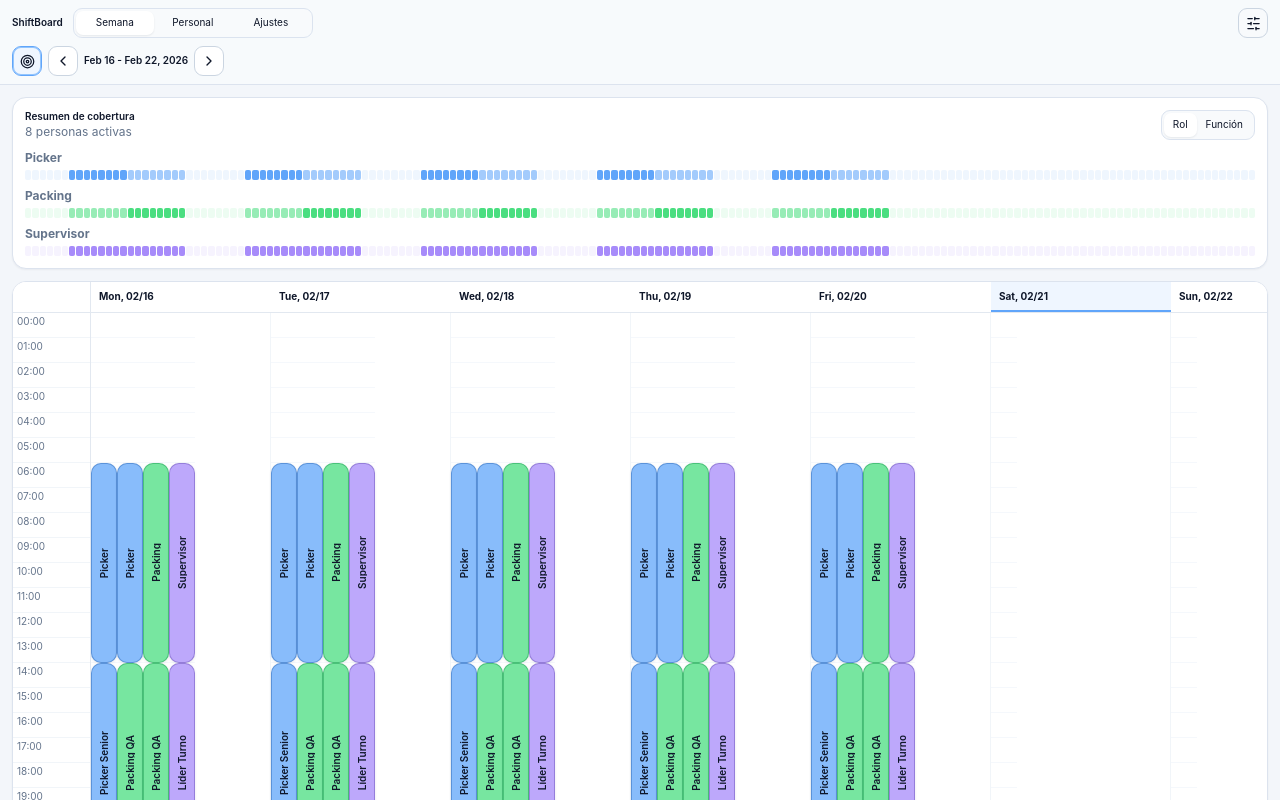
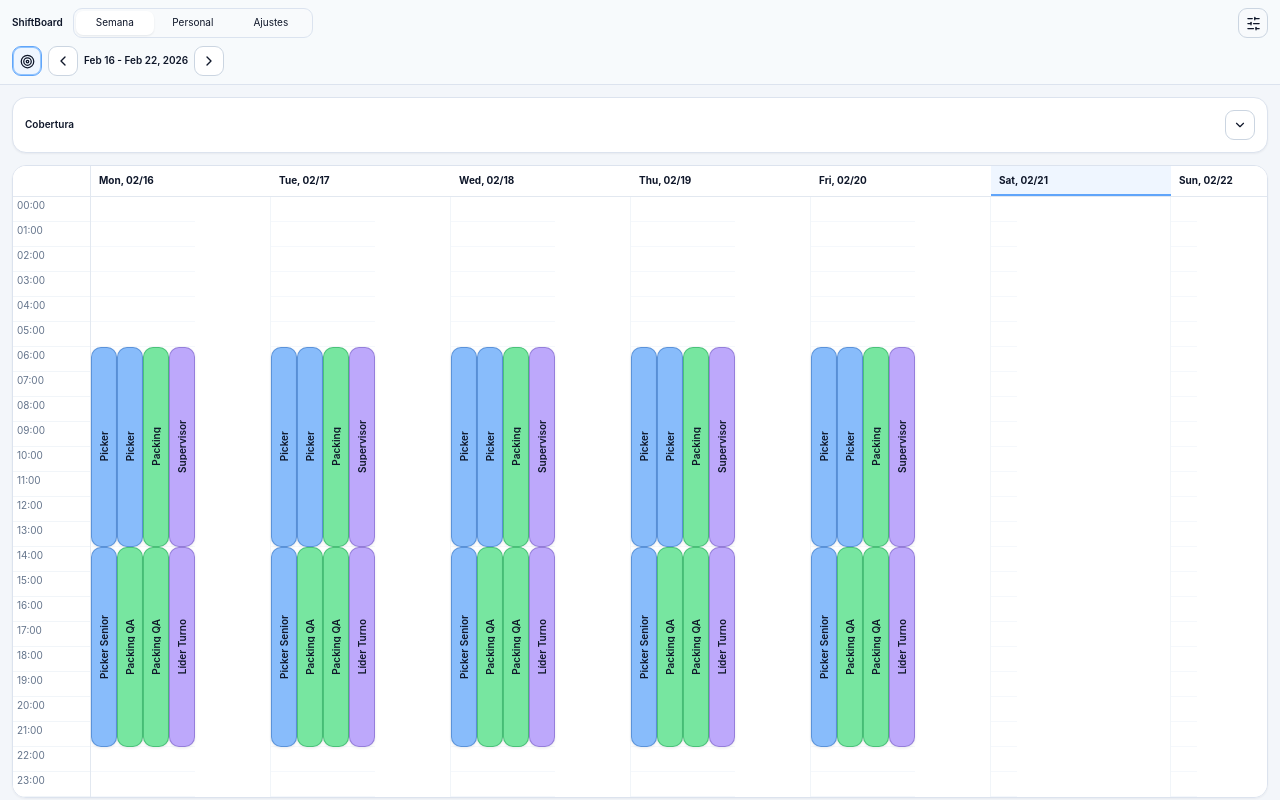
Before and after one commit to cabp393/chrono-ops, a React (Vite) app: page / in a window 1280 px wide. Shown: the top 800 px of the page. Built offline with nearby package versions, Linux system fonts and the light colour scheme.

Commit message:
Refactor semana cobertura por función y ajustar scroll del calendario

```diff
--- a/src/App.tsx
+++ b/src/App.tsx
@@ -120,6 +120,15 @@ function App() {
     || !!appliedState.timeRangeStart
     || !!appliedState.timeRangeEnd;
 
+  const toggleFunctionFilter = (functionId: string) => {
+    const nextFunctionIds = appliedState.functionIds.includes(functionId)
+      ? appliedState.functionIds.filter((id) => id !== functionId)
+      : [...appliedState.functionIds, functionId];
+    const nextState = { ...appliedState, functionIds: nextFunctionIds };
+    setAppliedState(nextState);
+    saveViewStatePreference(nextState);
+  };
+
   return (
     <div className="app-shell">
       <HeaderBar
@@ -135,7 +144,7 @@ function App() {
       />
 
       {view === 'week' ? (
-        <main className="dashboard-layout"><section className="main-column"><CoverageCard roles={state.roles} functions={state.functions} people={state.people} scheduleBlocks={weekScheduleBlocks} weekStart={weekStart} scale={appliedState.timeScale} activePeople={new Set(weekScheduleBlocks.map((b) => b.personId)).size} /><WeekGrid weekStart={weekStart} blocks={weekScheduleBlocks} roles={state.roles} scale={appliedState.timeScale} coverageTotals={Object.fromEntries(coverage.map((day) => [day.dayKey, day.blocks.map((block) => block.total)]))} focusBlock={focusBlock} shiftLabelMode={appliedState.shiftLabelMode} /></section></main>
+        <main className="dashboard-layout"><section className="main-column"><CoverageCard roles={state.roles} functions={state.functions} people={state.people} scheduleBlocks={weekScheduleBlocks} weekStart={weekStart} scale={appliedState.timeScale} selectedFunctionIds={appliedState.functionIds} onToggleFunctionFilter={toggleFunctionFilter} /><WeekGrid weekStart={weekStart} blocks={weekScheduleBlocks} roles={state.roles} scale={appliedState.timeScale} coverageTotals={Object.fromEntries(coverage.map((day) => [day.dayKey, day.blocks.map((block) => block.total)]))} focusBlock={focusBlock} shiftLabelMode={appliedState.shiftLabelMode} /></section></main>
       ) : null}
 
       {view === 'schedules' ? <SchedulesPage
--- a/src/components/CoverageCard.tsx
+++ b/src/components/CoverageCard.tsx
@@ -1,4 +1,4 @@
-import { ChevronLeft, ChevronRight, X } from 'lucide-react';
+import { ChevronDown, ChevronLeft, ChevronRight, ChevronUp, X } from 'lucide-react';
 import { useEffect, useMemo, useState } from 'react';
 import type { Function, Person, Role, ScheduleBlock, TimeScale } from '../types';
 
@@ -14,7 +14,6 @@ type WeekBlock = {
 };
 
 type SelectedHeatbar = {
-  mode: 'rol' | 'funcion';
   keyId: string;
   dayIndex: number;
   startMin: number;
@@ -36,7 +35,8 @@ type Props = {
   scheduleBlocks: ScheduleBlock[];
   weekStart: Date;
   scale: TimeScale;
-  activePeople: number;
+  selectedFunctionIds: string[];
+  onToggleFunctionFilter: (functionId: string) => void;
 };
 
 const MINUTES_IN_DAY = 24 * 60;
@@ -64,8 +64,8 @@ const HeatbarRow = ({ blocks, color, maxValue, valueFromBlock, onSelectBlock }:
   );
 };
 
-export const CoverageCard = ({ roles, functions, people, scheduleBlocks, weekStart, scale, activePeople }: Props) => {
-  const [view, setView] = useState<'role' | 'function'>('role');
+export const CoverageCard = ({ roles, functions, people, scheduleBlocks, weekStart, scale, selectedFunctionIds, onToggleFunctionFilter }: Props) => {
+  const [isCollapsed, setIsCollapsed] = useState(true);
   const [selectedHeatbar, setSelectedHeatbar] = useState<SelectedHeatbar | null>(null);
 
   useEffect(() => {
@@ -146,6 +146,15 @@ export const CoverageCard = ({ roles, functions, people, scheduleBlocks, weekSta
   const peopleById = useMemo(() => new Map(people.map((person) => [person.id, person])), [people]);
   const rolesById = useMemo(() => new Map(roles.map((role) => [role.id, role])), [roles]);
   const functionsById = useMemo(() => new Map(functions.map((fn) => [fn.id, fn])), [functions]);
+  const functionWorkerCount = useMemo(() => {
+    const byFunction = new Map<string, Set<string>>();
+    scheduleBlocks.forEach((block) => {
+      const existing = byFunction.get(block.functionId) ?? new Set<string>();
+      existing.add(block.personId);
+      byFunction.set(block.functionId, existing);
+    });
+    return byFunction;
+  }, [scheduleBlocks]);
 
   const blocksPerDay = MINUTES_IN_DAY / scale;
 
@@ -164,10 +173,7 @@ export const CoverageCard = ({ roles, functions, people, scheduleBlocks, weekSta
     const workersById = new Map<string, { person: Person; functionNames: Set<string> }>();
 
     scheduleBlocks.forEach((block) => {
-      const matchesMode = selectedHeatbar.mode === 'rol'
-        ? block.roleId === selectedHeatbar.keyId
-        : block.functionId === selectedHeatbar.keyId;
-      if (!matchesMode) return;
+      if (block.functionId !== selectedHeatbar.keyId) return;
 
       const start = new Date(block.startISO).getTime();
       const end = new Date(block.endISO).getTime();
@@ -189,10 +195,8 @@ export const CoverageCard = ({ roles, functions, people, scheduleBlocks, weekSta
 
   const selectedLabel = useMemo(() => {
     if (!selectedHeatbar) return '';
-    return selectedHeatbar.mode === 'rol'
-      ? (rolesById.get(selectedHeatbar.keyId)?.nombre ?? '')
-      : (functionsById.get(selectedHeatbar.keyId)?.nombre ?? '');
-  }, [functionsById, rolesById, selectedHeatbar]);
+    return functionsById.get(selectedHeatbar.keyId)?.nombre ?? '';
+  }, [functionsById, selectedHeatbar]);
 
   const selectedLinear = selectedHeatbar ? (selectedHeatbar.dayIndex * blocksPerDay) + (selectedHeatbar.startMin / scale) : -1;
   const maxLinear = (7 * blocksPerDay) - 1;
@@ -223,64 +227,48 @@ export const CoverageCard = ({ roles, functions, people, scheduleBlocks, weekSta
   return (
     <section className="card coverage-card">
       <div className="coverage-head">
-        <div>
-          <h3>Resumen de cobertura</h3>
-          <p>{activePeople} personas activas</p>
-        </div>
-        <div className="segmented">
-          <button className={view === 'role' ? 'active' : ''} onClick={() => setView('role')}>Rol</button>
-          <button className={view === 'function' ? 'active' : ''} onClick={() => setView('function')}>Función</button>
-        </div>
+        <h3>Cobertura</h3>
+        <button
+          type="button"
+          className="icon-btn"
+          onClick={() => setIsCollapsed((current) => !current)}
+          aria-label={isCollapsed ? 'Expandir cobertura' : 'Colapsar cobertura'}
+        >
+          {isCollapsed ? <ChevronDown size={14} /> : <ChevronUp size={14} />}
+        </button>
       </div>
 
-      {view === 'role' ? (
-        <>
-          <div className="coverage-rows">
-            {roles.map((role) => {
-              const rowMax = Math.max(...weekBlocks.map((block) => block.byRole[role.id] || 0), 1);
-              return (
-                <div key={role.id} className="coverage-row">
-                  <p className="coverage-mini-title">{role.nombre}</p>
-                  <HeatbarRow
-                    blocks={weekBlocks}
-                    color={role.color || '#60a5fa'}
-                    maxValue={rowMax}
-                    valueFromBlock={(block) => block.byRole[role.id] || 0}
-                    onSelectBlock={(block) => setSelectedHeatbar({ mode: 'rol', keyId: role.id, dayIndex: block.dayIndex, startMin: block.blockIndex * scale, endMin: (block.blockIndex + 1) * scale })}
-                  />
-                </div>
-              );
-            })}
-          </div>
-        </>
-      ) : (
-        <>
-          <div className="coverage-rows">
+      {!isCollapsed ? <div className="coverage-rows">
         {roles.flatMap((role) => (groupedFunctions[role.id] || []).map((fn) => {
+          if (selectedFunctionIds.length > 0 && !selectedFunctionIds.includes(fn.id)) return null;
           const rowMax = Math.max(...weekBlocks.map((block) => block.byFunction[fn.id] || 0), 1);
+          const isSelected = selectedFunctionIds.includes(fn.id);
           return (
             <div key={fn.id} className="coverage-row">
-                  <p className="coverage-mini-title">{fn.nombre}</p>
+              <div className="coverage-mini-head">
+                <button type="button" className={`coverage-mini-title ${isSelected ? 'active' : ''}`} onClick={() => onToggleFunctionFilter(fn.id)}>
+                  {fn.nombre}
+                </button>
+                <span className="coverage-mini-count">{functionWorkerCount.get(fn.id)?.size ?? 0}</span>
+              </div>
               <HeatbarRow
                 blocks={weekBlocks}
                 color={role.color || '#60a5fa'}
                 maxValue={rowMax}
                 valueFromBlock={(block) => block.byFunction[fn.id] || 0}
-                    onSelectBlock={(block) => setSelectedHeatbar({ mode: 'funcion', keyId: fn.id, dayIndex: block.dayIndex, startMin: block.blockIndex * scale, endMin: (block.blockIndex + 1) * scale })}
+                onSelectBlock={(block) => setSelectedHeatbar({ keyId: fn.id, dayIndex: block.dayIndex, startMin: block.blockIndex * scale, endMin: (block.blockIndex + 1) * scale })}
               />
             </div>
           );
         }))}
-          </div>
-        </>
-      )}
+      </div> : null}
 
       {selectedHeatbar && selectedRange ? <div className="modal-backdrop" role="dialog" aria-modal="true" onClick={() => setSelectedHeatbar(null)}>
         <section className="modal coverage-detail-modal" onClick={(event) => event.stopPropagation()}>
           <div className="coverage-detail-head">
             <div>
               <h3>{selectedTitle}</h3>
-              <p>{selectedHeatbar.mode === 'funcion' ? 'Función' : 'Rol'}: {selectedLabel}</p>
+              <p>Función: {selectedLabel}</p>
             </div>
             <div className="coverage-detail-actions">
               <button type="button" className="icon-btn" onClick={() => navigateBlock(-1)} disabled={selectedLinear <= 0} aria-label="Bloque anterior"><ChevronLeft size={14} /></button>
--- a/src/styles.css
+++ b/src/styles.css
@@ -97,7 +97,20 @@ select, input {
 .heatbar-segment { border: 0; height: 22px; background: #2563eb; border-radius: 2px; padding: 0; margin: 0; display: block; line-height: 0; min-inline-size: 0; }
 .coverage-rows { margin-top: 10px; display: grid; gap: 8px; }
 .coverage-row { width: 100%; min-width: 0; overflow: hidden; display: grid; gap: 4px; }
-.coverage-mini-title { margin: 0; font-size: 10px; font-weight: 700; color: #0f172a; }
+.coverage-mini-head { display: flex; align-items: center; justify-content: space-between; gap: 8px; }
+.coverage-mini-title {
+  margin: 0;
+  padding: 0;
+  border: 0;
+  background: transparent;
+  font-size: 10px;
+  font-weight: 600;
+  color: #0f172a;
+  line-height: 1.2;
+}
+.coverage-mini-title:hover { background: transparent; text-decoration: underline; }
+.coverage-mini-title.active { color: #1d4ed8; }
+.coverage-mini-count { color: #64748b; font-size: 10px; font-weight: 600; }
 .coverage-row .heatbar-segment { height: 10px; cursor: pointer; }
 .coverage-card { position: relative; }
 
@@ -117,7 +130,7 @@ select, input {
   box-shadow: inset 0 0 0 1px #93c5fd;
 }
 
-.week-grid-card { overflow: auto; max-height: calc(100vh - 220px); padding: 0; touch-action: pan-x pan-y; }
+.week-grid-card { overflow-x: auto; overflow-y: visible; max-height: none; padding: 0; touch-action: pan-x pan-y; }
 .week-grid-layout { display: grid; min-width: 1020px; position: relative; }
 .week-grid-layout > * { min-width: 0; }
 .sticky { position: sticky; top: 0; z-index: 8; background: #fff; }
```
Lines whose indentation alone changed are shown as unchanged.
